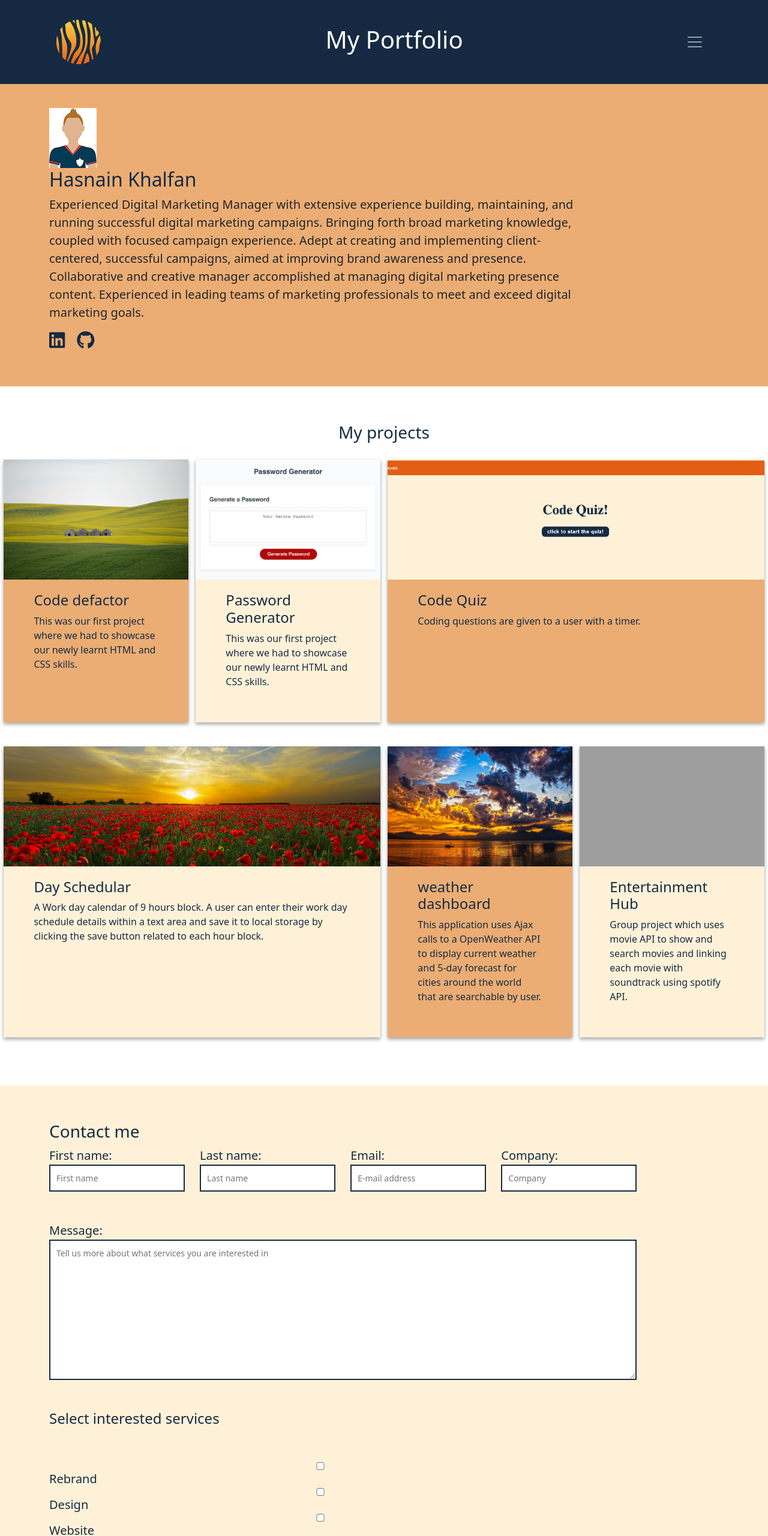
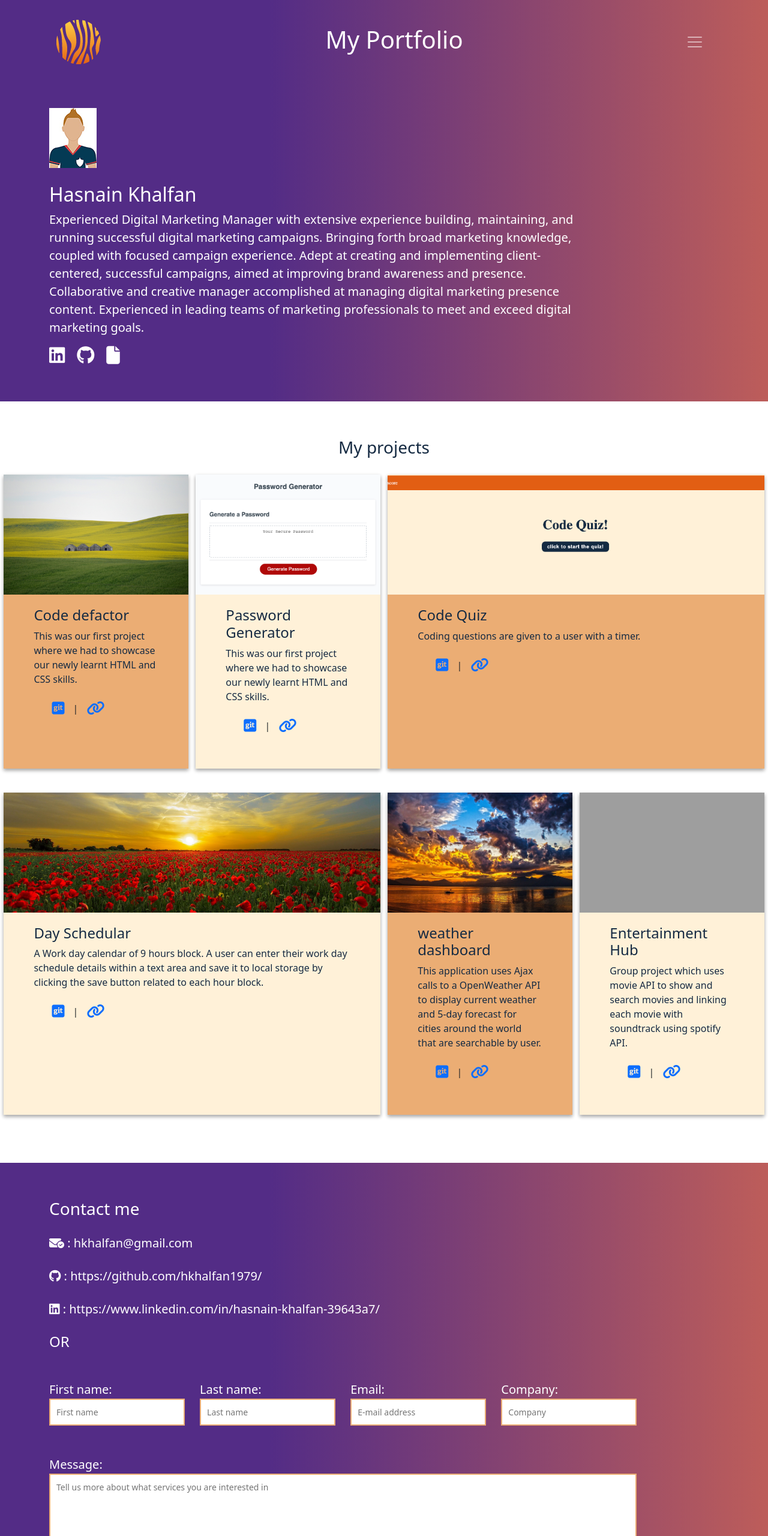
Before and after one commit to hkhalfan1979/my-portfolio, a plain HTML site: page index.html in a window 1280 px wide. Shown: the top 2560 px of the page at 60% size. Drawn offline with nearby package versions, Linux system fonts and the light colour scheme; grey boxes are pictures that could not be loaded.

Commit message:
updated to portfolio

```diff
--- a/assets/css/styles.css
+++ b/assets/css/styles.css
@@ -75,9 +75,10 @@ main, section, footer {
 header {
     float: left;
     width: 100%;
-    background-color: var(--color-dark-blue);
     color: #fff;
     padding: 20px 0;
+    background: rgb(83,44,134);
+    background: linear-gradient(90deg, rgba(83,44,134,1) 0%, rgba(83,44,134,1) 35%, rgba(189,93,90,1) 100%);
 }
 
 header .logo, header .main-menu {
@@ -129,19 +130,21 @@ nav {}
 
 #about-me {
     padding: 40px 0 60px;
-    background-color: var(--color-green);
+    background: rgb(83,44,134);
+    background: linear-gradient(90deg, rgba(83,44,134,1) 0%, rgba(83,44,134,1) 35%, rgba(189,93,90,1) 100%);
 }
 #about-me h2::before {
     position: relative;
     content: url(../.././assets/images/my-avatar.jpg);
     display: block;
     height: 100px;
+    margin-bottom: 25px;
 }
 #about-me #content-container {
     max-width: 80%;
 }
-#about-me h3 {
-
+#about-me h2, #about-me p {
+    color: var(--color-white);
 }
 #about-me p {
     font-size: var(--font-size-xl);
@@ -237,16 +240,39 @@ nav {}
 .item-project-content {
     padding: 20px 50px 40px;
 }
+.project-links a {
+    position: relative;
+    top:2px;
+    font-size: 24px;
+    margin: 0 10px;
+}
+/**** Contact area ****/
+.connect-item {
+    margin-bottom: 25px;
+}
 
-/**** Contact area ****/
+.connect-item a {
+    text-decoration: none;
+    color: var(--color-white);
+    font-size: 20px;
+}
+.connect-item a:hover {
+    color: var(--color-green);
+}
 
 .contact-form {
     padding: 60px 0;
-    background-color:var(--color-beige);
+    background: linear-gradient(90deg, rgba(83,44,134,1) 0%, rgba(83,44,134,1) 35%, rgba(189,93,90,1) 100%);
+    color: var(--color-white);
+}
+.contact-form h3, .contact-form h4 {
+    color: var(--color-white);
+    margin-bottom: 25px;
 }
 
 form {
     max-width: 90%;
+    margin-top: 50px;
 }
 .form-container {
     display: flex;
@@ -264,13 +290,13 @@ form {
 form label {
     display: block;
     font-size: var(--font-size-xl);
-    color: var(--color-dark-blue);
+    color: var(--color-white);
 }
 form input, form textarea {
     display: block;
     font-size: var(--font-size-md);
-    color: var(--color-dark-blue);
-    border: 2px solid var(--color-dark-blue);
+    color: var(--color-white);
+    border: 2px solid var(--color-green);
     width: 100%;
     padding: 10px 10px;
     max-width: 90%;
@@ -287,9 +313,9 @@ form input:placeholder-shown {
     border-color:(--color-green);
 }
 form input[type=submit] {
-    background-color: var(--color-dark-blue);
+    background-color: var(--color-beige);
     border: 2px solid var(--color-light-blue);
-    color: var(--color-white);
+    color: var(--color-dark-blue);
     cursor: pointer;
     max-width: 250px;
 }
@@ -297,7 +323,7 @@ form input[type=submit] {
 /**** Footer ****/
 
 footer {
-    background: var(--color-green);
+    background: var(--color-light-blue);
     color: var(--color-dark-blue);
     padding: 30px 0;
 }
@@ -330,11 +356,11 @@ ul#social-links li {
 
 ul#social-links li i {
     font-size: 30px;
-    color: var(--color-dark-blue);
+    color: var(--color-white);
 }
 ul#social-links li i:hover {
-    color: var( --color-beige);
-}
+    color: var( --color-green);
+}`
 
 /***** media queries *****/
 
--- a/index.html
+++ b/index.html
@@ -50,11 +50,12 @@
     <section id="about-me">
       <div class="container">
         <div id="content-container">
-          <h2>Hasnain Khalfan</h2>
+          <h2 >Hasnain Khalfan</h2>
           <p>Experienced Digital Marketing Manager with extensive experience building, maintaining, and running successful digital marketing campaigns. Bringing forth broad marketing knowledge, coupled with focused campaign experience. Adept at creating and implementing client-centered, successful campaigns, aimed at improving brand awareness and presence. Collaborative and creative manager accomplished at managing digital marketing presence content. Experienced in leading teams of marketing professionals to meet and exceed digital marketing goals.</p>
           <ul id="social-links">
             <li><a href="https://www.linkedin.com/in/hasnain-khalfan-39643a7/" target="_blank"><i class="fa-brands fa-linkedin"></i></a></li>
             <li><a href="https://github.com/hkhalfan1979/" target="_blank"><i class="fa-brands fa-github"></i></a></li>
+            <li><a href="./assets/documents/Hasnain_Khalfan_Resume_2022.pdf" target="_blank"><i class="fa-solid fa-file"></i></a></li>
           </ul>
 
         </div>
@@ -73,6 +74,7 @@
               <div class="item-project-content">
                 <h4>Code defactor</h4>
                 <p>This was our first project where we had to showcase our newly learnt HTML and CSS skills.</p>
+                <p class="project-links"><a href="https://github.com/hkhalfan1979/seo-marketing" target="_blank"><i class="fa-brands fa-git-square"></i></a> | <a href="https://hkhalfan1979.github.io/seo-marketing/" target="_blank"><i class="fa-solid fa-link"></i></a></p>
               </div>
             </div>
           </a>
@@ -86,6 +88,7 @@
               <div class="item-project-content">
                 <h4>Password Generator</h4>
                 <p>This was our first project where we had to showcase our newly learnt HTML and CSS skills.</p>
+                <p class="project-links"><a href="https://github.com/hkhalfan1979/password-generator" target="_blank"><i class="fa-brands fa-git-square"></i></a> | <a href="https://hkhalfan1979.github.io/password-generator/" target="_blank"><i class="fa-solid fa-link"></i></a></p>
               </div>
             </div>
           </a>
@@ -99,6 +102,7 @@
                   <div class="item-project-content">
                        <h4>Code Quiz</h4>
                        <p>Coding questions are given to a user with a timer. </p>
+                       <p class="project-links"><a href="https://github.com/hkhalfan1979/code-quiz" target="_blank"><i class="fa-brands fa-git-square"></i></a> | <a href="https://hkhalfan1979.github.io/code-quiz/" target="_blank"><i class="fa-solid fa-link"></i></a></p>
                   </div>
                   </div>
               </a>
@@ -112,6 +116,7 @@
                  <div class="item-project-content">
                    <h4>Day Schedular</h4>
                    <p>A Work day calendar of 9 hours block. A user can enter their work day schedule details within a text area and save it to local storage by clicking the save button related to each hour block.</p>
+                   <p class="project-links"><a href="https://github.com/hkhalfan1979/day-schedular" target="_blank"><i class="fa-brands fa-git-square"></i></a> | <a href="https://hkhalfan1979.github.io/day-schedular/" target="_blank"><i class="fa-solid fa-link"></i></a></p>
                  </div>
                </div>
              </a>
@@ -125,6 +130,7 @@
                   <div class="item-project-content">
                        <h4>weather dashboard</h4>
                        <p>This application uses Ajax calls to a OpenWeather API to display current weather and 5-day forecast for cities around the world that are searchable by user.</p>
+                       <p class="project-links"><a href="https://github.com/hkhalfan1979/weather-dashboard" target="_blank"><i class="fa-brands fa-git-square"></i></a> | <a href="https://hkhalfan1979.github.io/weather-dashboard/" target="_blank"><i class="fa-solid fa-link"></i></a></p>
                   </div>
                   </div>
               </a>
@@ -138,6 +144,7 @@
                   <div class="item-project-content">
                        <h4>Entertainment Hub</h4>
                        <p>Group project which uses movie API to show and search movies and linking each movie with soundtrack using spotify API.</p>
+                       <p class="project-links"><a href="https://github.com/hkhalfan1979/entertainment-hub" target="_blank"><i class="fa-brands fa-git-square"></i></a> | <a href="https://hkhalfan1979.github.io/entertainment-hub/" target="_blank"><i class="fa-solid fa-link"></i></a></p>
                   </div>
                   </div>
               </a>
@@ -148,6 +155,11 @@
     <section class="contact-form" id="contactme">
       <div class="container">
           <h3>Contact me</h3>
+
+          <div class="col-md-12 no-padding--all connect-item"><a href="mailto:hkhalfan@gmail.com"><span><i class="fa-solid fa-envelope-circle-check"></i></span> : hkhalfan@gmail.com</a></div>
+          <div class="col-md-12 no-padding--all connect-item"><a href="https://github.com/hkhalfan1979/" target="_blank"><span><i class="fa-brands fa-github"></i></span> : https://github.com/hkhalfan1979/</a></div>
+          <div class="col-md-12 no-padding--all connect-item"><a href="https://www.linkedin.com/in/hasnain-khalfan-39643a7/" target="_blank"><i class="fa-brands fa-linkedin"></i></span> : https://www.linkedin.com/in/hasnain-khalfan-39643a7/</a></div>
+          <h4>OR</h4>
           <form action="" method="get" id="contact-form">
             <div class="form-container">
               <div class="single-field">
```
Also changed, not shown: homework-9.txt (added), 3 other files.
